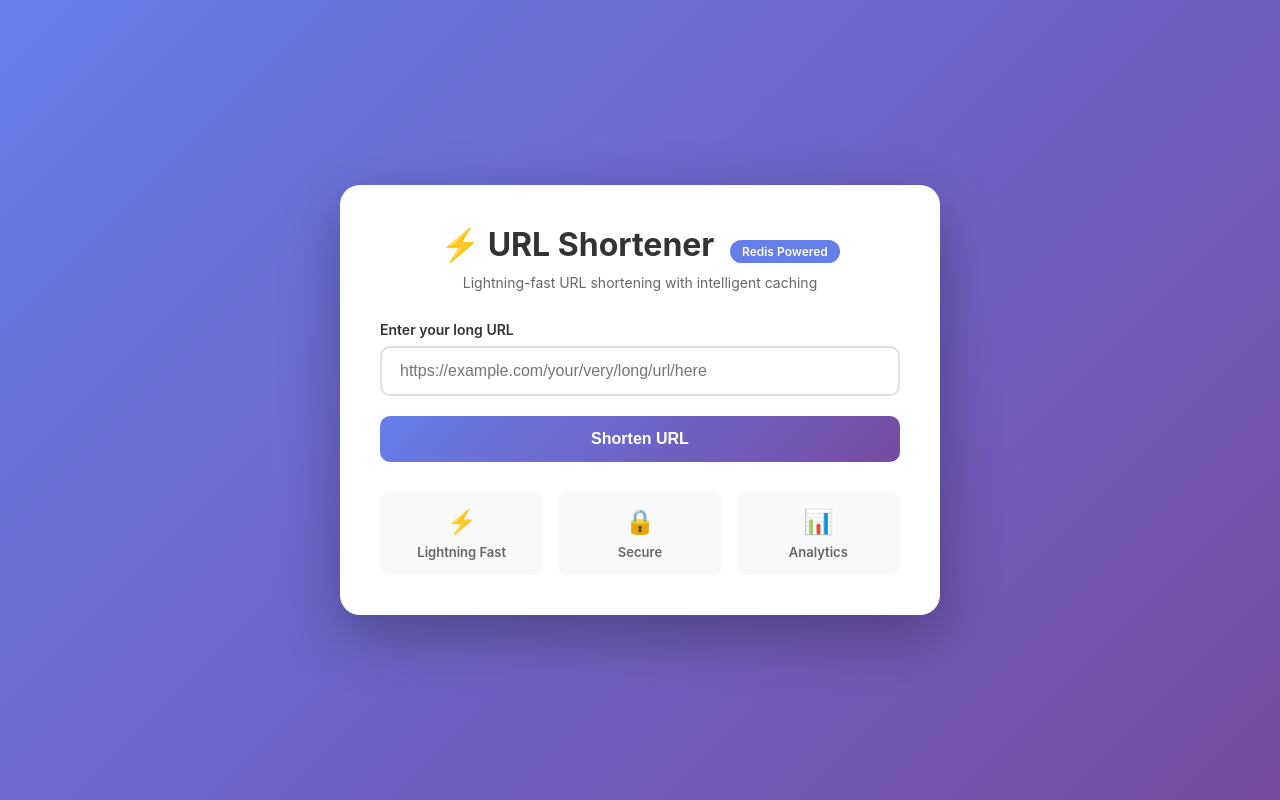
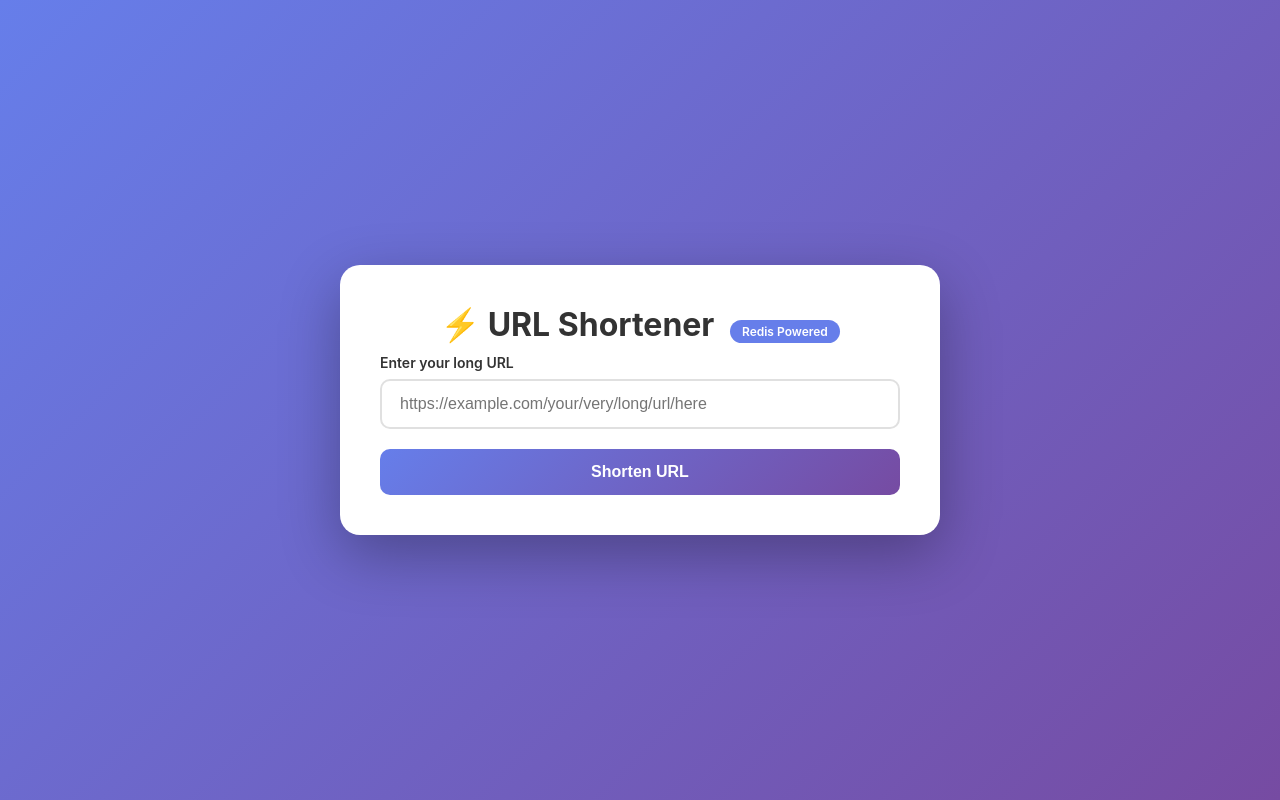
Before and after one commit to JosmonNoronha/URL-shortener, a website: page public/index.html in a window 1280 px wide. Drawn offline with Linux system fonts and the light colour scheme.

Commit message:
UI changes

```diff
--- a/public/index.html
+++ b/public/index.html
@@ -260,7 +260,6 @@
 <body>
     <div class="container">
         <h1>⚡ URL Shortener <span class="badge">Redis Powered</span></h1>
-        <p class="subtitle">Lightning-fast URL shortening with intelligent caching</p>
 
         <div class="input-group">
             <label for="urlInput">Enter your long URL</label>
@@ -287,25 +286,12 @@
             <div class="original-url">
                 Original: <span id="originalUrl"></span>
             </div>
-            <div class="stats-link">
+            <!-- <div class="stats-link">
                 <a href="#" id="statsLink" target="_blank">📊 View Statistics</a>
-            </div>
+            </div> -->
         </div>
 
-        <div class="features">
-            <div class="feature">
-                <div class="feature-icon">⚡</div>
-                <div class="feature-text">Lightning Fast</div>
-            </div>
-            <div class="feature">
-                <div class="feature-icon">🔒</div>
-                <div class="feature-text">Secure</div>
-            </div>
-            <div class="feature">
-                <div class="feature-icon">📊</div>
-                <div class="feature-text">Analytics</div>
-            </div>
-        </div>
+
     </div>
 
     <script>
@@ -316,7 +302,7 @@
         const shortUrlDiv = document.getElementById('shortUrl');
         const originalUrlSpan = document.getElementById('originalUrl');
         const copyBtn = document.getElementById('copyBtn');
-        const statsLink = document.getElementById('statsLink');
+        // const statsLink = document.getElementById('statsLink');
 
         // Shorten URL
         shortenBtn.addEventListener('click', async () => {
@@ -351,7 +337,7 @@
                     // Show result
                     shortUrlDiv.textContent = data.data.shortUrl;
                     originalUrlSpan.textContent = data.data.originalUrl;
-                    statsLink.href = `/api/stats/${data.data.shortCode}`;
+                    // statsLink.href = `/api/stats/${data.data.shortCode}`;
                     result.classList.add('show');
                     copyBtn.textContent = 'Copy';
                     copyBtn.classList.remove('copied');
```
